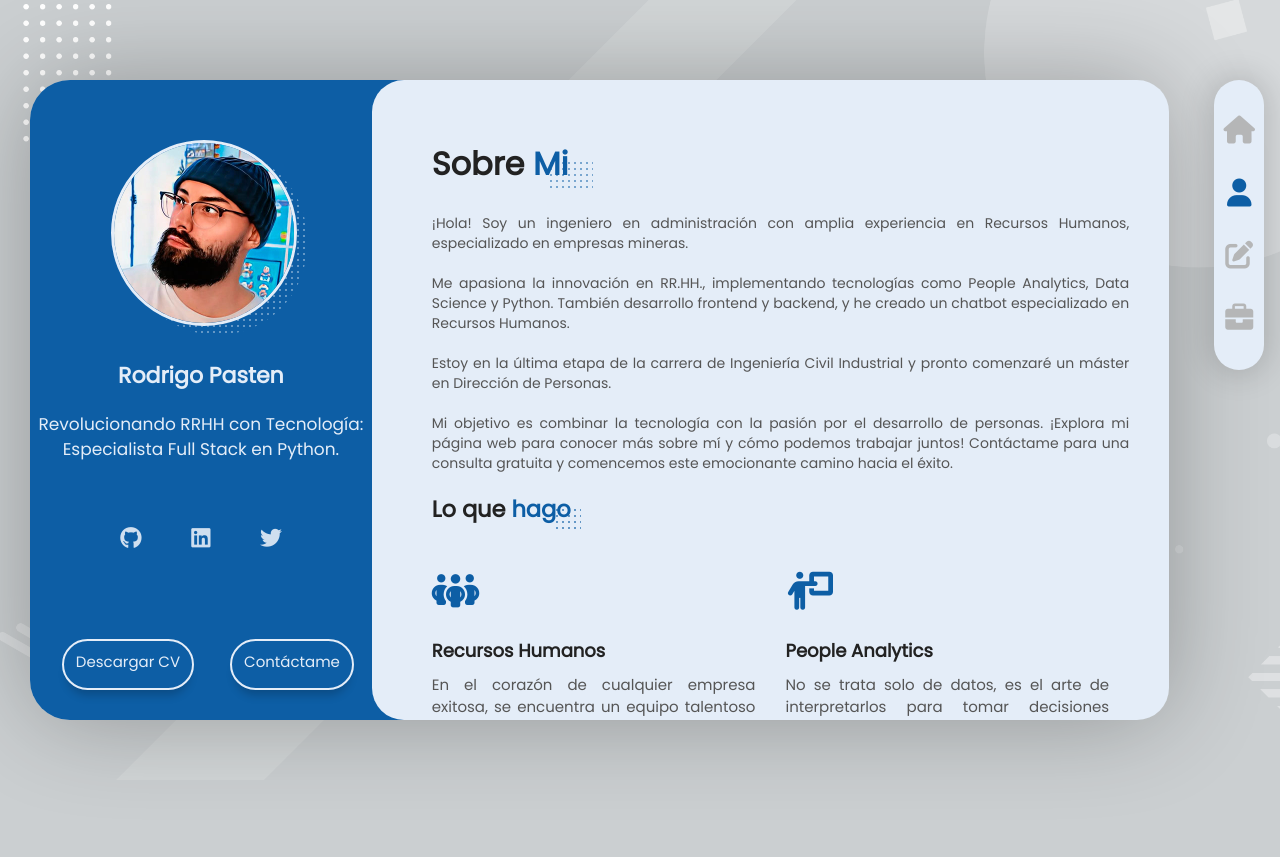
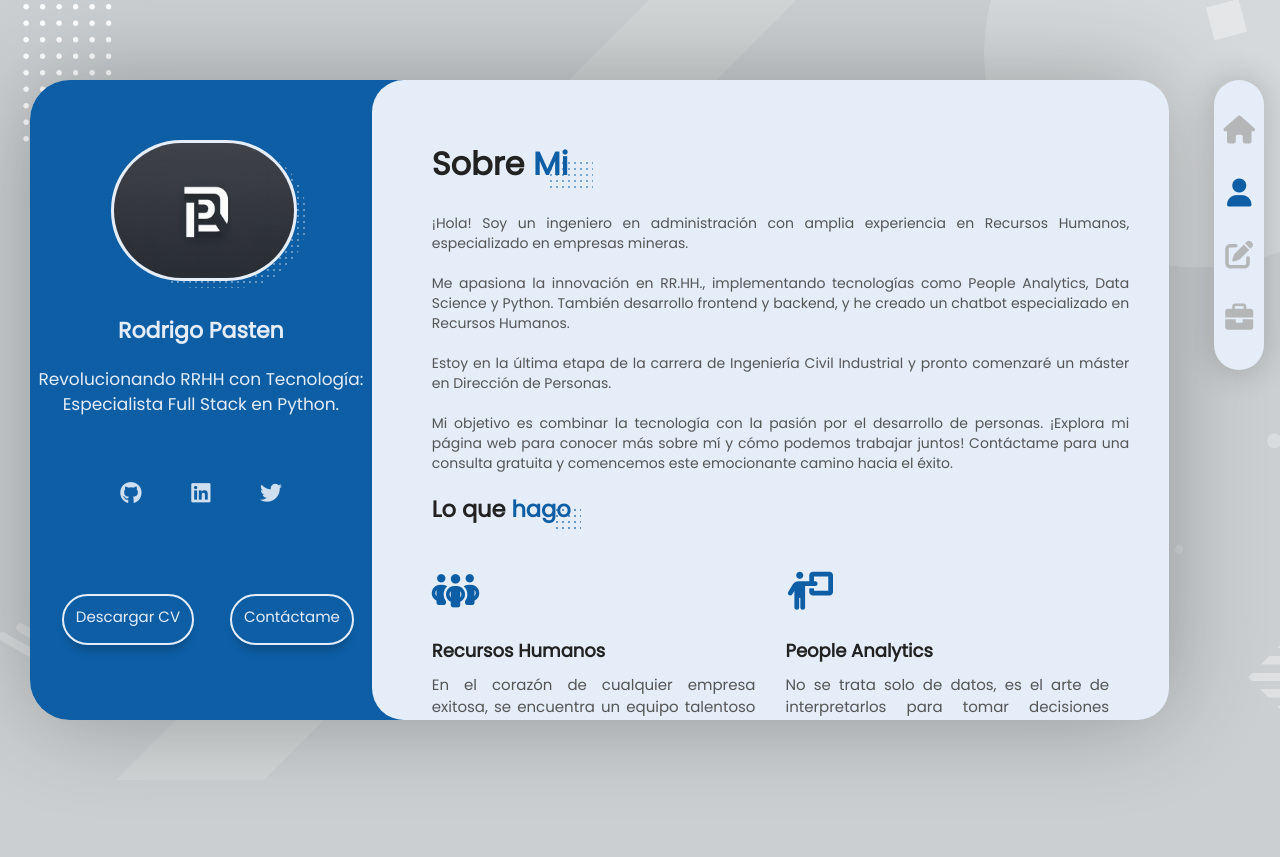
Before and after one commit to RodrigoPasten/Personal_web, a plain HTML site: page sobre-mi.html in a window 1280 px wide. Shown: the top 857 px of the page. Drawn offline with Linux system fonts and the light colour scheme.

Commit message:
Modifica foto

```diff
--- a/assets/css/style.css
+++ b/assets/css/style.css
@@ -7,7 +7,7 @@
 :root {
 
     --color-principal: #e4edf8;
-    --color-secondary: rgb(13, 94, 165);
+    --color-secondary: #0d5ea5;
 
     --color-background: rgb(203, 207, 209);
     --color-transparent: transparent;
--- a/sobre-mi.html
+++ b/sobre-mi.html
@@ -32,7 +32,7 @@
                 <!--Informacion general usuario-->
                 <div class="user-info__general">
                     <div class="user-info__container-image">
-                        <img src="assets/img/default-user.jpg" class="user-info__image" alt="Foto-perfil">
+                        <img src="assets\img\logo rp.png" class="user-info__image" alt="Foto-perfil">
                     </div>
 
                     <h2 class="user-info__name">Rodrigo Pasten</h2>
```
Also changed, not shown: curriculum.html (+1 -1 lines), portafolio.html (+1 -1 lines).
